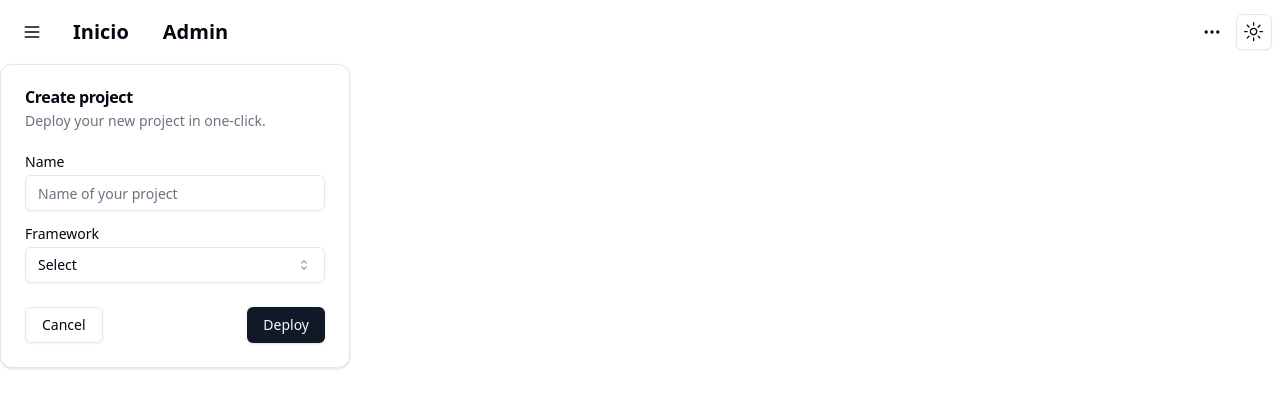
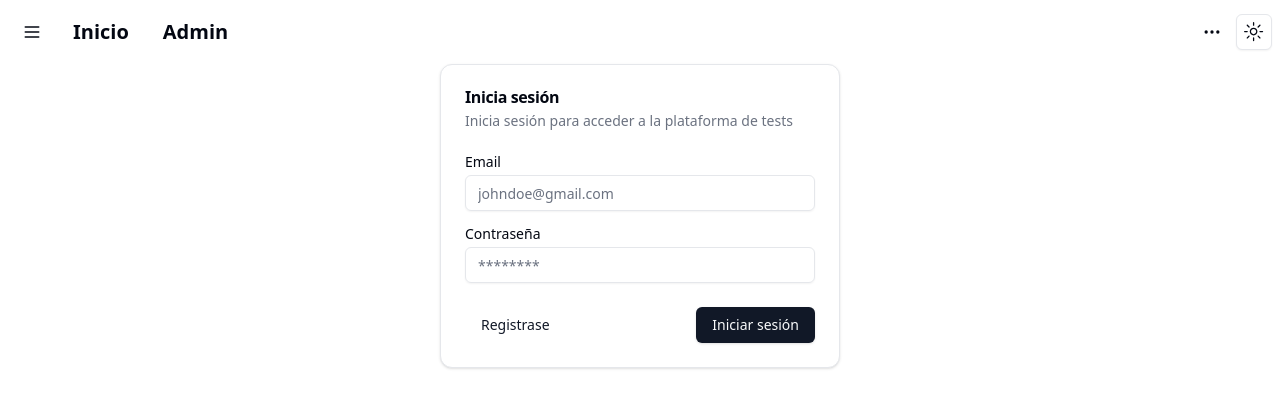
Before and after one commit to osoyinas/gunpermit-landing, a Next.js app: page /auth/login in a window 1280 px wide. Shown: the top 408 px of the page. Built offline with nearby package versions, Linux system fonts and the light colour scheme.

Commit message:
Add basic login page

```diff
--- a/src/app/auth/login/page.tsx
+++ b/src/app/auth/login/page.tsx
@@ -1,3 +1,4 @@
+'use client'
 import * as React from 'react'
 
 import { Button } from '@/components/ui/button'
@@ -11,49 +12,46 @@ import {
 } from '@/components/ui/card'
 import { Input } from '@/components/ui/input'
 import { Label } from '@/components/ui/label'
-import {
-  Select,
-  SelectContent,
-  SelectItem,
-  SelectTrigger,
-  SelectValue
-} from '@/components/ui/select'
+import { useRouter } from 'next/navigation'
 
 export default function Page () {
+  const router = useRouter()
+
+  const handleLogin = async () => {
+    console.log('login')
+  }
+
+  const handleRegister = async () => {
+    router.push('/auth/register')
+  }
   return (
-    <Card className="w-[350px]">
+    <main className='w-full flex justify-center items-center'>
+      <Card className="w-[400px]">
         <CardHeader>
-        <CardTitle>Create project</CardTitle>
-        <CardDescription>Deploy your new project in one-click.</CardDescription>
+          <CardTitle>Inicia sesión</CardTitle>
+          <CardDescription>
+            Inicia sesión para acceder a la plataforma de tests
+          </CardDescription>
         </CardHeader>
         <CardContent>
           <form>
             <div className="grid w-full items-center gap-4">
               <div className="flex flex-col space-y-1.5">
-              <Label htmlFor="name">Name</Label>
-              <Input id="name" placeholder="Name of your project" />
+                <Label htmlFor="email">Email</Label>
+                <Input id="email" placeholder="johndoe@gmail.com" />
               </div>
               <div className="flex flex-col space-y-1.5">
-              <Label htmlFor="framework">Framework</Label>
-              <Select>
-                <SelectTrigger id="framework">
-                  <SelectValue placeholder="Select" />
-                </SelectTrigger>
-                <SelectContent position="popper">
-                  <SelectItem value="next">Next.js</SelectItem>
-                  <SelectItem value="sveltekit">SvelteKit</SelectItem>
-                  <SelectItem value="astro">Astro</SelectItem>
-                  <SelectItem value="nuxt">Nuxt.js</SelectItem>
-                </SelectContent>
-              </Select>
+                <Label htmlFor="password">Contraseña</Label>
+                <Input id="password" type='password' placeholder="********" />
               </div>
             </div>
           </form>
         </CardContent>
         <CardFooter className="flex justify-between">
-        <Button variant="outline">Cancel</Button>
-        <Button>Deploy</Button>
+          <Button variant="link">Registrase</Button>
+          <Button onClick={handleLogin}>Iniciar sesión</Button>
         </CardFooter>
       </Card>
+    </main>
   )
 }
--- a/src/components/ui/ModeToggle.tsx
+++ b/src/components/ui/ModeToggle.tsx
@@ -26,13 +26,13 @@ export function ModeToggle () {
       </DropdownMenuTrigger>
       <DropdownMenuContent align="end">
         <DropdownMenuItem onClick={() => setTheme('light')}>
-          Light
+          Claro
         </DropdownMenuItem>
         <DropdownMenuItem onClick={() => setTheme('dark')}>
-          Dark
+          Oscuro
         </DropdownMenuItem>
         <DropdownMenuItem onClick={() => setTheme('system')}>
-          System
+          Sistema
         </DropdownMenuItem>
       </DropdownMenuContent>
     </DropdownMenu>
```
Also changed, not shown: src/services/auth/login.ts (added, +12 -0 lines). Lines whose indentation alone changed are shown as unchanged.
